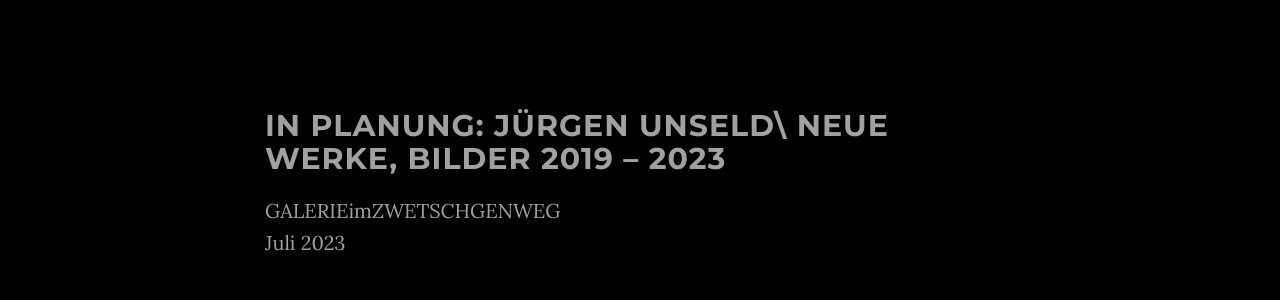
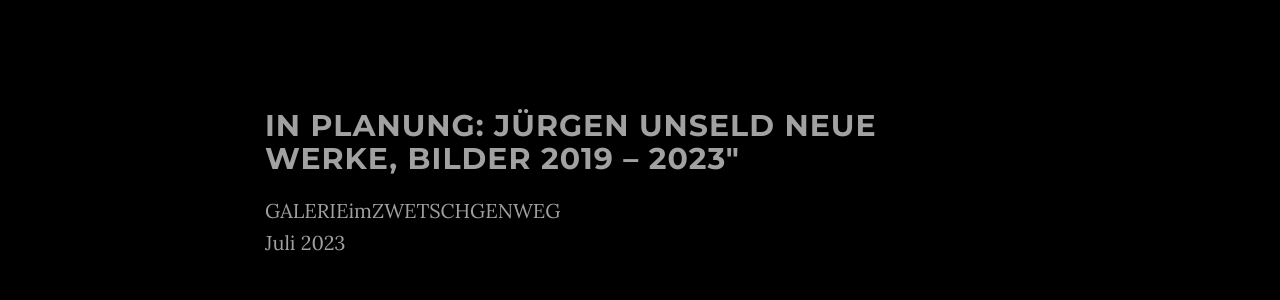
Before and after one commit to jueunseld/jueunseld.github.io, a Jekyll site: the page built from _posts/2023-01-11-Unseld.md, in a window 1280 px wide and 900 px high, scrolled down 773 px. Shown: the part 153-453 px from the top of the window. Built offline with Jekyll 4.4.1, drawn with Linux system fonts in a browser that asks for light colours; our own code applies the rules of GitHub Pages for plain Markdown files.

```diff
--- a/_posts/2023-01-11-Unseld.md
+++ b/_posts/2023-01-11-Unseld.md
@@ -2,8 +2,9 @@
 type: news
 published: true
 hideDate: true
-title: "In Planung: Jürgen Unseld\\
-Neue Werke, Bilder 2019 – 2023"
+title: |-
+  In Planung: Jürgen Unseld
+  Neue Werke, Bilder 2019 – 2023"
 ---
 
 GALERIEimZWETSCHGENWEG\\
```
